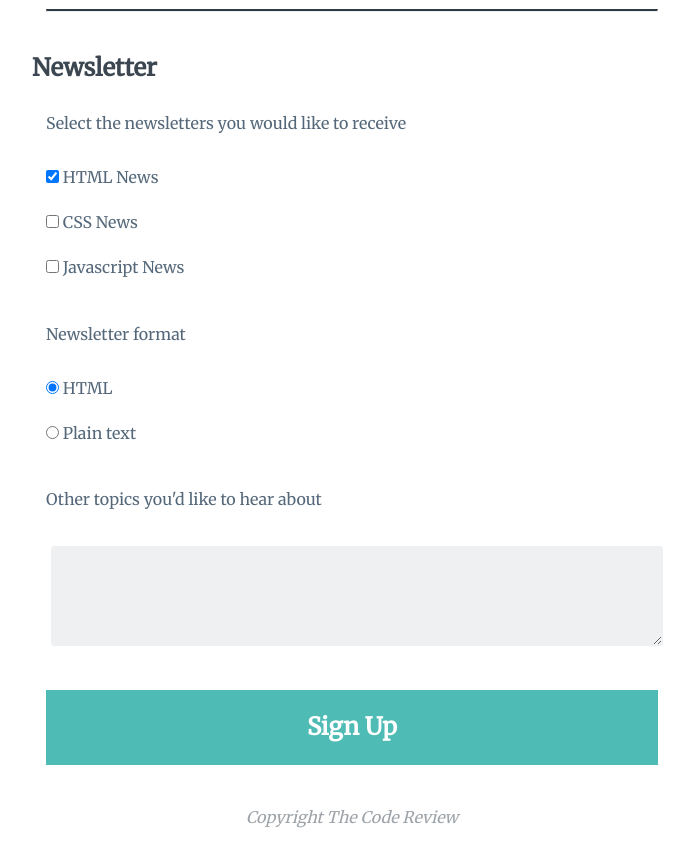
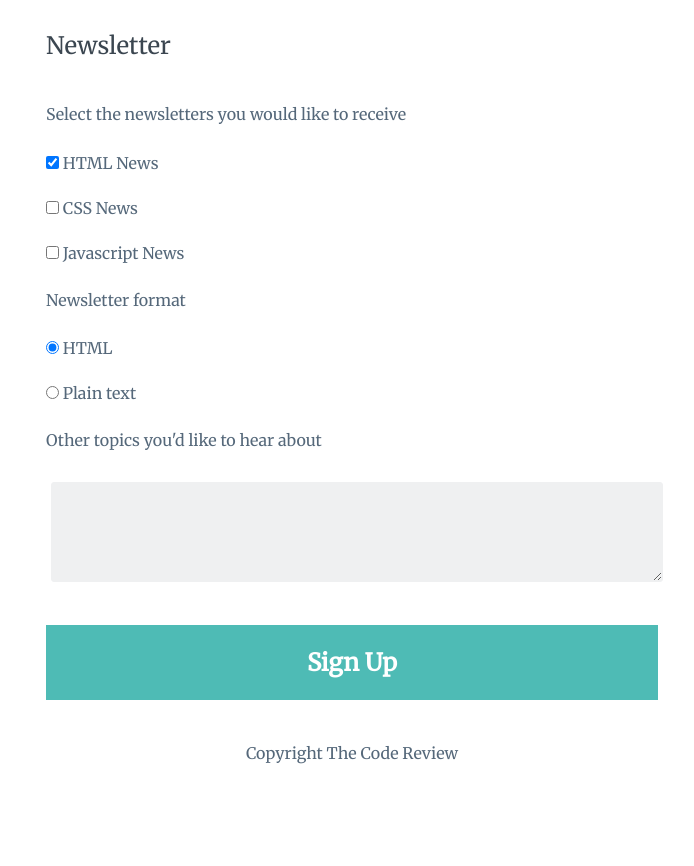
Before and after one commit to As-12/Treehouse-FEWD, a plain HTML site: page index.html in a window 1280 px wide. Shown: the part 976-1842 px from the top of the page, without its empty margins (288-982 px from the left). Drawn offline with Linux system fonts and the light colour scheme.

Commit message:
Combined fieldset and move h2 to legend fields

```diff
--- a/css/styles.css
+++ b/css/styles.css
@@ -61,13 +61,16 @@ main>:first-child {
 .title {
     color: white;
 }
-h1, h2, h3, h4{
+h1, h2, h3, h4, legend{
     color: #3b4650;
 }
-legend {
+p {
     font-style: normal;
     font-weight: normal;
     color: #55687a;
+}
+legend {
+    font-size: 1.5em;
 }
 p.subtitle {
     color: #aaafb4;
--- a/index.html
+++ b/index.html
@@ -22,9 +22,9 @@
             <hr class="thin">
         </section>
         <section>
-            <h2>Contact Information</h2>
             <form action="#" method="post">
                 <fieldset id="contact-info-form">
+                    <legend>Contact Information</legend>
                     <div class="input-item">
                         <label for="name">Full Name</label>
                         <input type="text" required name="name" id="name" placeholder="Required"><br>
@@ -111,26 +111,24 @@
                     </div>
                     <hr class="normal">
                 </fieldset>
-                <h2>Newsletter</h2>
 
                 <fieldset>
-                    <legend>Select the newsletters you would like to receive</legend>
+                    <legend>Newsletter</legend>
+                    <p>Select the newsletters you would like to receive</p>
                     <input type="checkbox" id="news_html" name="news" value="news_HTML" checked="checked">
                     <label for="news_html">HTML News</label><br>
                     <input type="checkbox" id="news_css" name="news" value="news_CSS">
                     <label for="news_css">CSS News</label><br>
                     <input type="checkbox" id="news_javascript" name="news" value="news_Javascript">
                     <label for="news_javascript">Javascript News</label><br>
-                </fieldset>
-                <fieldset>
-                    <legend>Newsletter format</legend>
+
+                    <p>Newsletter format</p>
                     <input type="radio" id="format_html" name="format" value="HTML" checked="checked">
                     <label for="format_html">HTML</label><br>
                     <input type="radio" id="format_text" name="format" value="Text">
                     <label for="format_text">Plain text</label><br>
-                </fieldset>
-                <fieldset>
-                    <legend>Other topics you'd like to hear about</legend>
+
+                    <p>Other topics you'd like to hear about</p>
                     <textarea name="other" id="other"></textarea>
                     <button type="submit">Sign Up</button>
                 </fieldset>
```
